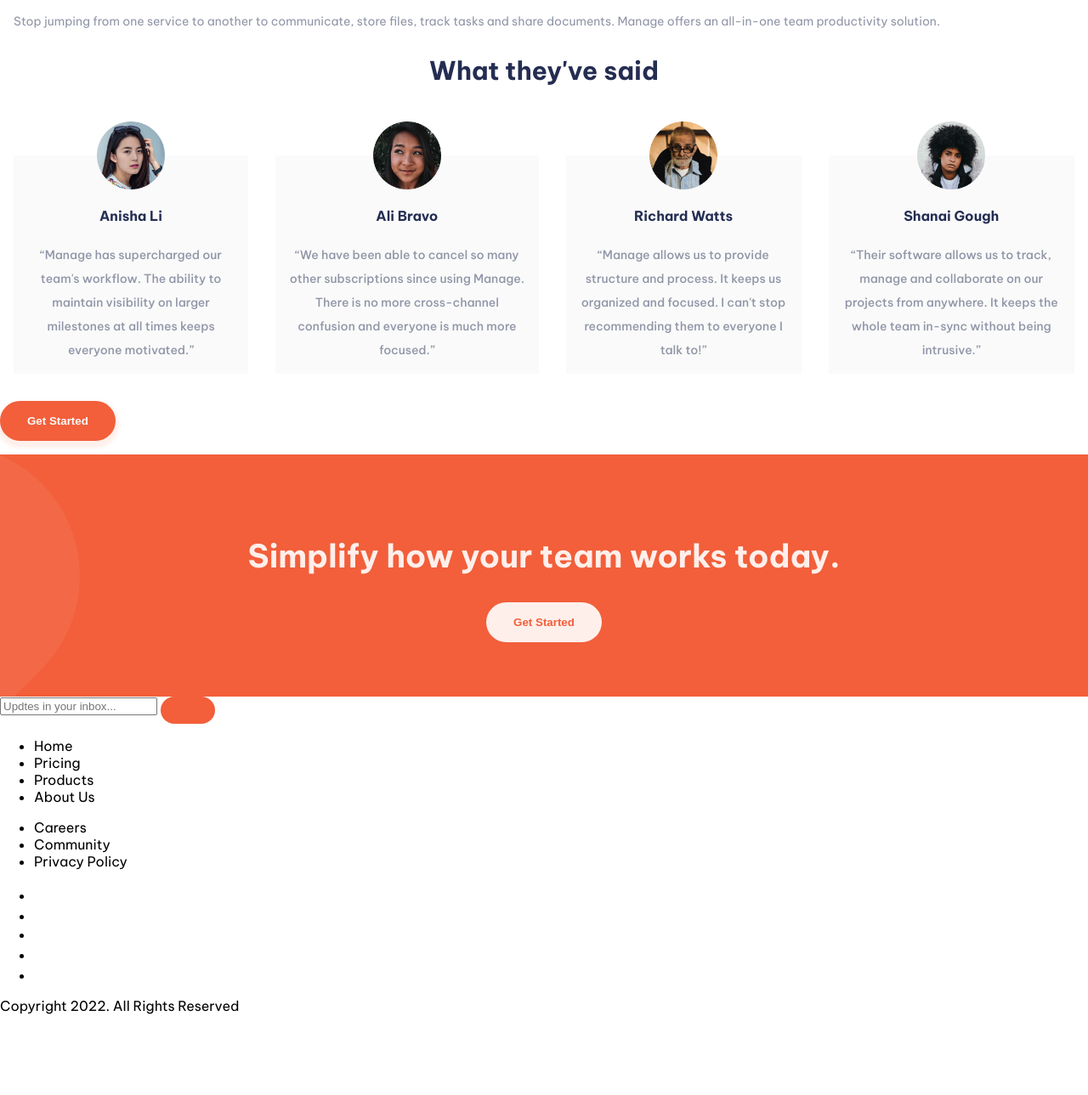
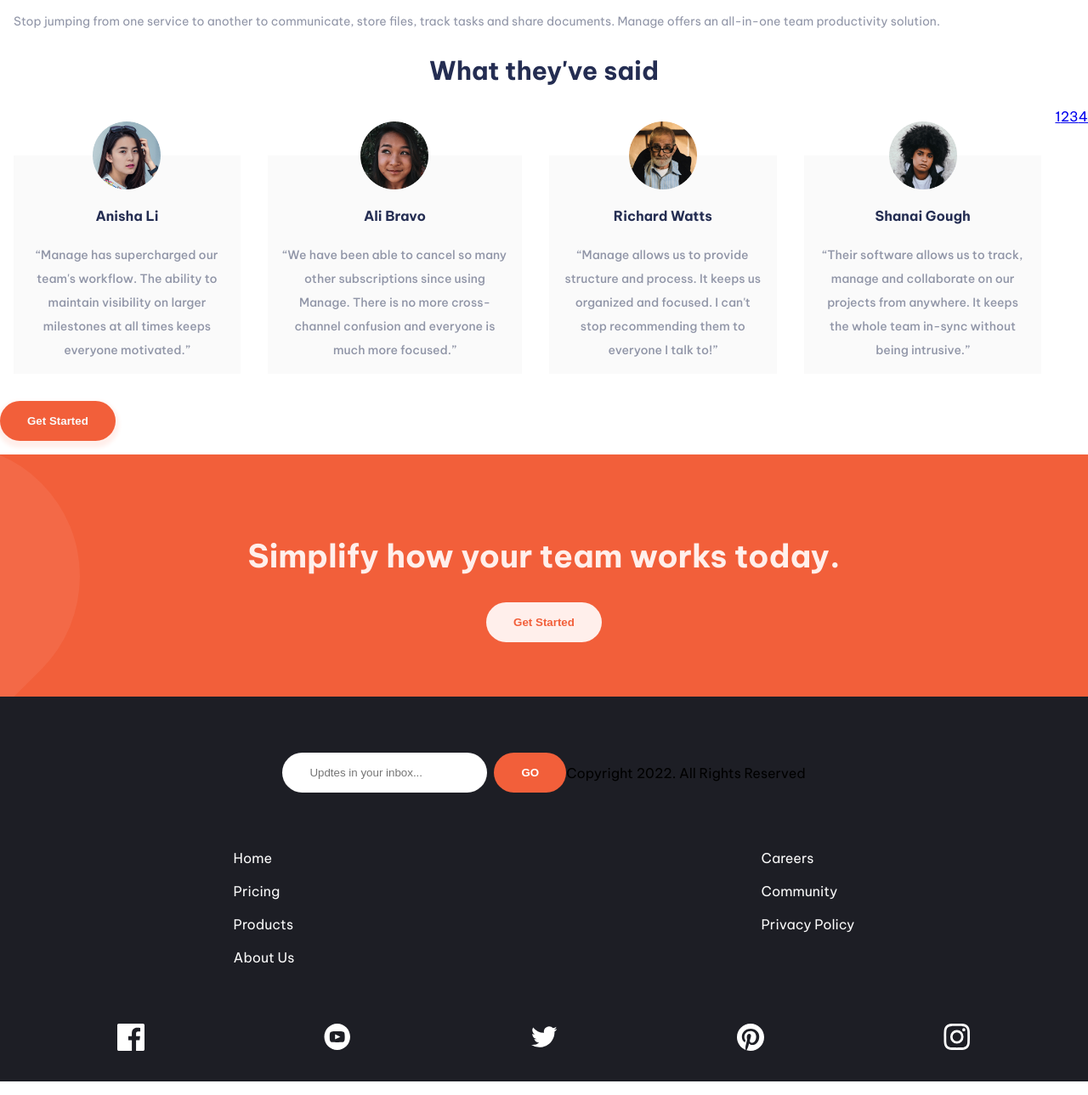
Before and after one commit to Opabby/manage-landing-page, a plain HTML site: page index.html in a window 1280 px wide. Shown: the part 887-2176 px from the top of the page at 85% size. Before the commit the page ends 2097 px from the top, so only its background shows below. Drawn offline with Linux system fonts and the light colour scheme.

Commit message:
footer css mobile

```diff
--- /dev/null
+++ b/css/footer.css
@@ -0,0 +1,64 @@
+@media screen and (min-width: 375px) {
+    .rodape{
+        background: var(--very-dark-blue);
+    }
+    .email{
+        display: flex;
+        justify-content: center;
+        align-items: center;
+        padding: 4rem 0;
+    }
+    .email__input{
+        padding: 1rem 2rem;
+        border-radius: 50px;
+        border: none;
+        margin-right: .5rem;
+    }
+    .go__btn{
+        color: white;
+    }
+    .footer__lists{
+        color: var(--very-light-gray);
+        display: flex;
+        justify-content: space-around;
+    }
+    .footer__list{
+        list-style: none;
+        padding: 0;
+        margin: 0 0;
+    }
+    .footer__list--item{
+        font-weight: 400;
+        margin-bottom: 1.2rem;
+    }
+    .connect__social{
+        display: flex;
+        justify-content: space-around;
+        align-items: center;
+        list-style: none;
+        padding: 2rem 2rem;
+    }
+    .social__link img{
+        width: 2rem;
+    }
+    .copyright__mobile{
+        color: var(--dark-grayish-blue);
+        text-align: center;
+        font-size: 15px;
+        padding: 1rem 0;
+        margin: 0 0;
+
+    }
+    .copyright__desktop{
+        display: none;
+    }
+}
+
+@media screen and (min-width: 1024px){
+    .copyright__desktop{
+        display: inline-flex;
+    }
+    .copyright__mobile{
+        display: none;
+    }
+}
--- a/css/style.css
+++ b/css/style.css
@@ -20,7 +20,7 @@
 body{
     font-size: 16px;
     font-family: 'Be Vietnam Pro', sans-serif;
-    margin: 0;
+    margin: 0 0;
 }
 
 .btn{
--- a/index.html
+++ b/index.html
@@ -10,6 +10,7 @@
   <link rel="stylesheet" href="./css/style.css">
   <link rel="stylesheet" href="./css/cabecalho.css">
   <link rel="stylesheet" href="./css/conteudo.css">
+  <link rel="stylesheet" href="./css/footer.css">
   <title>Frontend Mentor | Manage landing page</title>
 </head>
 <body class="corpo">
@@ -77,10 +78,10 @@
       <div class="testimonies__title--container">
         <h2 class="testimonies__title">What they've said</h2>
       </div>
+      <div class="carouel">
 
           <div class="testimonies__statements">
-
-        <div class="statement__card">
+            <div class="statement__card" id="slide-1">
               <img class="statement__card--icon" src="./images/avatar-anisha.png">
               <div class="text__container">
                 <h4 class="statement__card--name">Anisha Li</h4>
@@ -88,7 +89,7 @@
               </div>
             </div>
 
-        <div class="statement__card">
+            <div class="statement__card" id="slide-2">
               <img class="statement__card--icon" src="./images/avatar-ali.png">
               <div class="text__container">
                 <h4 class="statement__card--name">Ali Bravo</h4>
@@ -96,7 +97,7 @@
               </div>
             </div>
 
-        <div class="statement__card">
+            <div class="statement__card" id="slide-3">
               <img class="statement__card--icon" src="./images/avatar-richard.png">
               <div class="text__container">
                 <h4 class="statement__card--name">Richard Watts</h4>
@@ -104,7 +105,7 @@
               </div>
             </div>
 
-        <div class="statement__card">
+            <div class="statement__card" id="slide-4">
               <img class="statement__card--icon" src="./images/avatar-shanai.png">
               <div class="text__container">
                 <h4 class="statement__card--name">Shanai Gough</h4>
@@ -112,15 +113,15 @@
               </div>
             </div>
 
+            <a href="#slide-1">1</a>
+            <a href="#slide-2">2</a>
+            <a href="#slide-3">3</a>
+            <a href="#slide-4">4</a>
+
+          </div>
+      </div>
 
 
-      </div>
-      <div clas="dots__container">
-        <span class="dot dot-1" onclick="currentSlide(1)"></span>
-        <span class="dot dot-1" onclick="currentSlide(2)"></span>
-        <span class="dot dot-1" onclick="currentSlide(3)"></span>
-        <span class="dot dot-1" onclick="currentSlide(4)"></span>
-      </div>
       <button class="intro__button btn">Get Started</button>
     </section>
     <section class="conteudo__conclusion">
@@ -131,7 +132,8 @@
   <footer class="rodape">
     <div class="email">
       <input class="email__input" type="email" placeholder="Updtes in your inbox...">
-      <button class="go__btn btn"></button>
+      <button class="btn go__btn">GO</button>
+      <p class="copyright__desktop">Copyright 2022. All Rights Reserved</p>
     </div>
     <div class="footer__lists">
       <ul class="footer__list">
@@ -155,7 +157,7 @@
         <li><a class="social__link"><img src="./images/icon-instagram.svg"></a></li>
       </ul>
     </div>
-    <p class="copyright">Copyright 2022. All Rights Reserved</p>
+    <p class="copyright__mobile">Copyright 2022. All Rights Reserved</p>
   </footer>
 
 </body>
```
Lines whose indentation alone changed are shown as unchanged.
